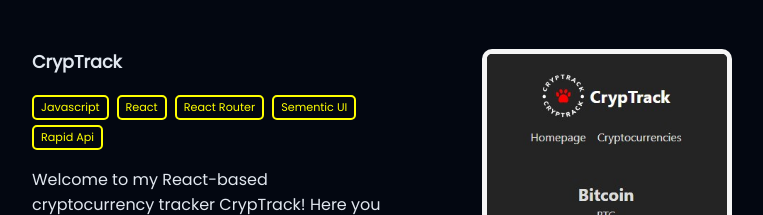
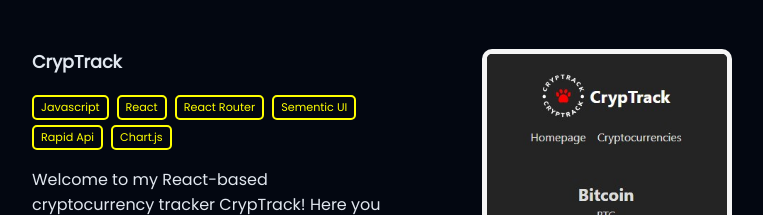
Before and after one commit to rajdeepX/portfolio, a React (Vite) app: page / in a window 1280 px wide. Shown: the part 3480-3695 px from the top of the page, without its empty margins (258-1021 px from the left). Built offline with nearby package versions, Linux system fonts and the light colour scheme.

Commit message:
Added tools

```diff
--- a/src/pages/HomePage.jsx
+++ b/src/pages/HomePage.jsx
@@ -227,6 +227,7 @@ const HomePage = () => {
                   <p>React Router</p>
                   <p>Sementic UI</p>
                   <p>Rapid Api</p>
+                  <p>Chart.js</p>
                 </div>
                 <p>
                   Welcome to my React-based cryptocurrency tracker CrypTrack!
```
